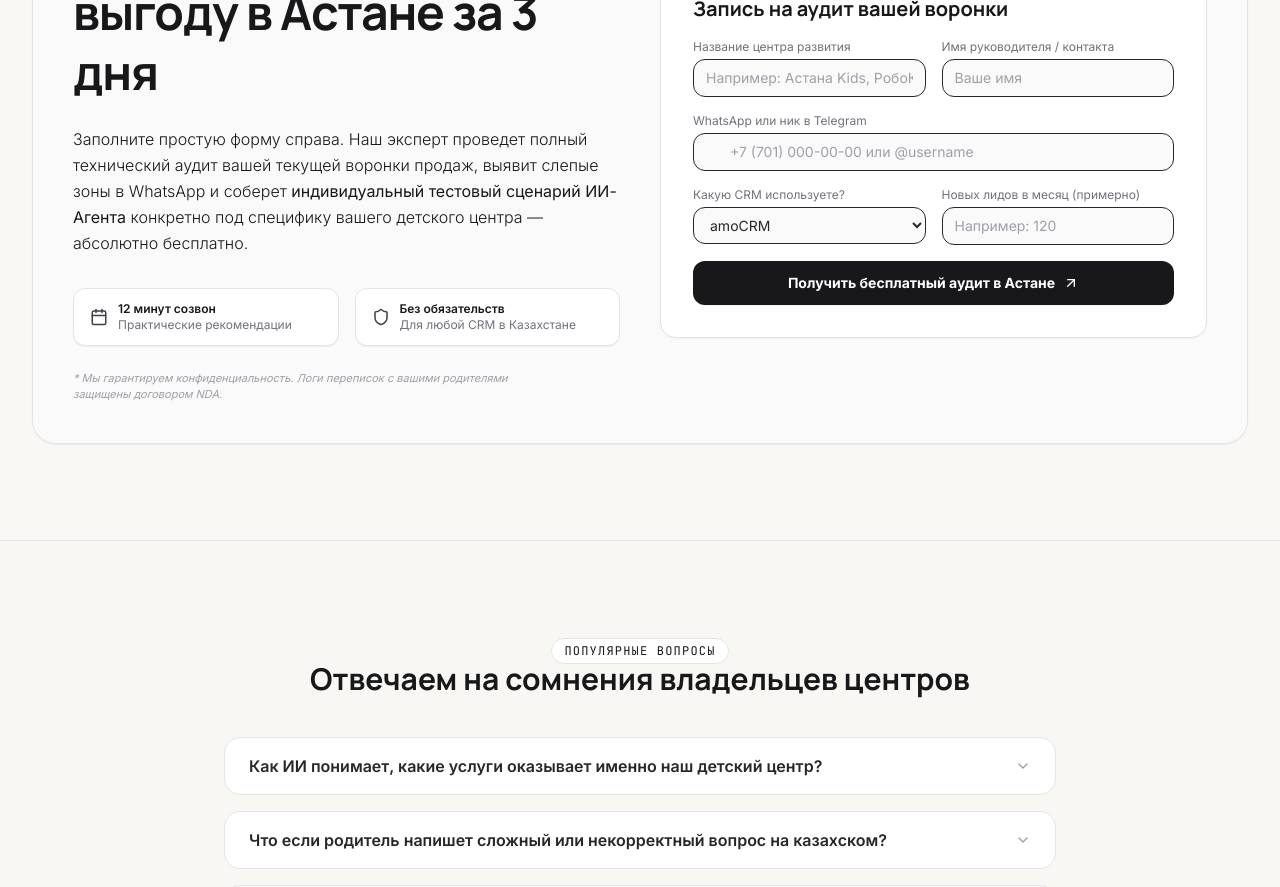
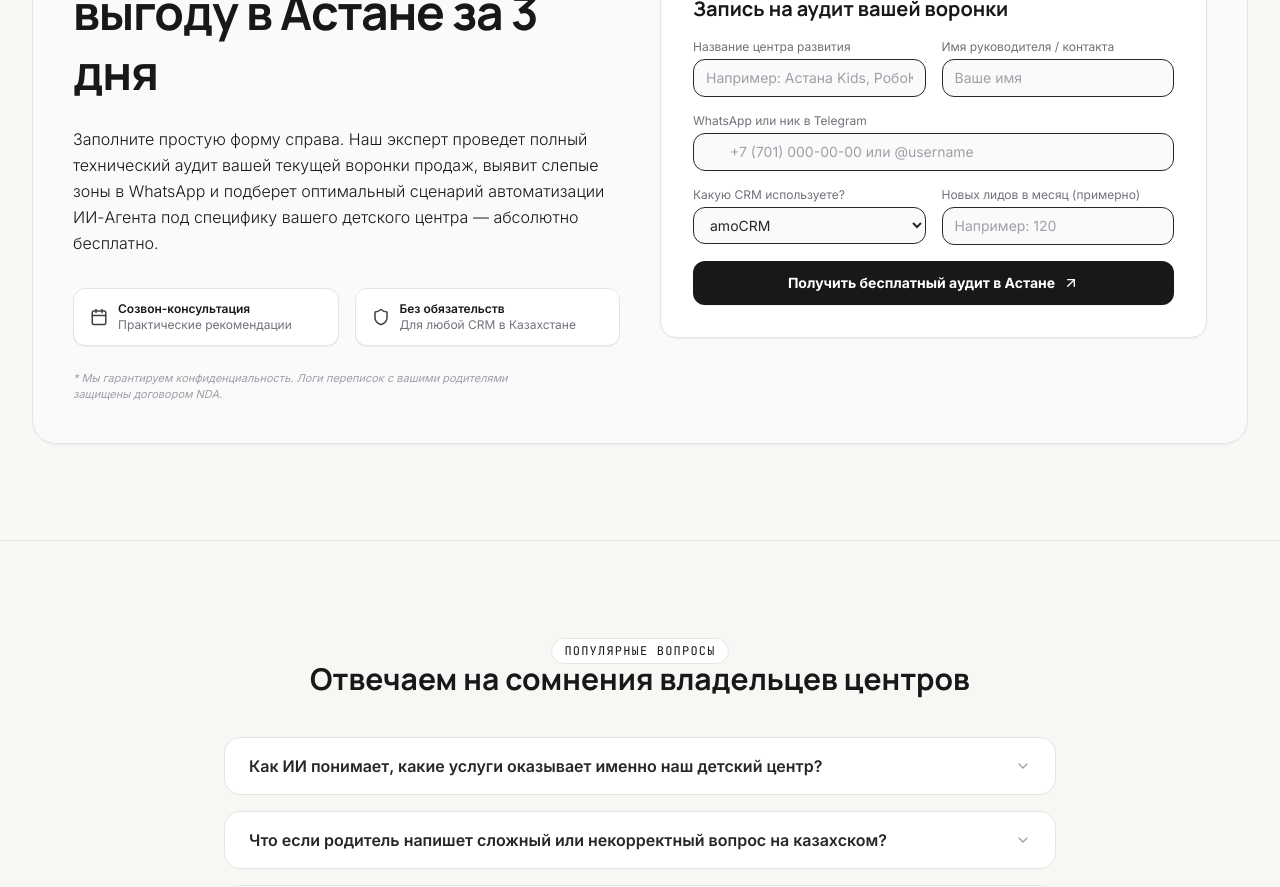
Before and after one commit to davaryayev-ai/Site-inst, a React (Vite) app: page / in a window 1280 px wide. Shown: the part 6500-7387 px from the top of the page. Built offline with nearby package versions, Linux system fonts and the light colour scheme.

Commit message:
Remove 12-minute references and custom niche bot promises from CTA form

```diff
--- a/src/components/CtaSection.tsx
+++ b/src/components/CtaSection.tsx
@@ -64,8 +64,8 @@ export default function CtaSection() {
           <div className="bg-white rounded-xl p-4 border border-zinc-200 text-xs font-mono text-left space-y-2 text-zinc-650 shadow-2xs">
             <p className="font-semibold text-zinc-900 border-b border-zinc-100 pb-1.5">📝 План следующих шагов:</p>
             <p>1. Наш ведущий ИИ-интегратор свяжется с вами по номеру <strong className="text-zinc-900">{formData.phone}</strong> (через Telegram/WhatsApp) в течение 15 минут в рабочее время Астаны.</p>
-            <p>2. Мы согласуем удобное время для короткого 12-минутного созвона в Google Meet или Zoom.</p>
-            <p>3. На встрече мы продемонстрируем индивидуальный демо-сценарий ИИ-ассистента, разработанный конкретно под ваши направления.</p>
+            <p>2. Мы согласуем удобное время для короткой онлайн-консультации в Google Meet или Zoom.</p>
+            <p>3. На созвоне мы ответим на ваши вопросы и на живых примерах покажем, как ИИ-ассистент автоматизирует продажи и работу с CRM.</p>
           </div>
           <button
             onClick={() => setIsSuccess(false)}
@@ -87,14 +87,14 @@ export default function CtaSection() {
               Спасите упускаемую выгоду в Астане за 3 дня
             </h2>
             <p className="text-sm sm:text-base text-zinc-550 font-sans font-light leading-relaxed">
-              Заполните простую форму справа. Наш эксперт проведет полный технический аудит вашей текущей воронки продаж, выявит слепые зоны в WhatsApp и соберет <strong>индивидуальный тестовый сценарий ИИ-Агента</strong> конкретно под специфику вашего детского центра — абсолютно бесплатно.
+              Заполните простую форму справа. Наш эксперт проведет полный технический аудит вашей текущей воронки продаж, выявит слепые зоны в WhatsApp и подберет оптимальный сценарий автоматизации ИИ-Агента под специфику вашего детского центра — абсолютно бесплатно.
             </p>
 
             <div className="grid grid-cols-1 sm:grid-cols-2 gap-4 pt-2 font-sans text-xs">
               <div className="flex items-center gap-2.5 bg-white border border-zinc-200 px-4 py-3 rounded-xl shadow-2xs">
                 <Calendar className="text-zinc-700 font-bold" size={18} />
                 <div>
-                  <p className="text-zinc-900 font-semibold">12 минут созвон</p>
+                  <p className="text-zinc-900 font-semibold">Созвон-консультация</p>
                   <p className="text-zinc-500">Практические рекомендации</p>
                 </div>
               </div>
```
